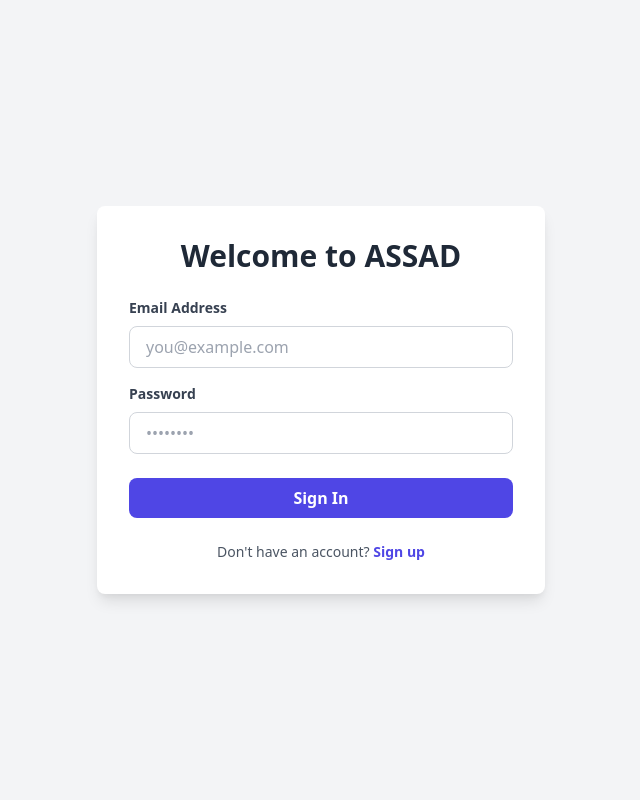
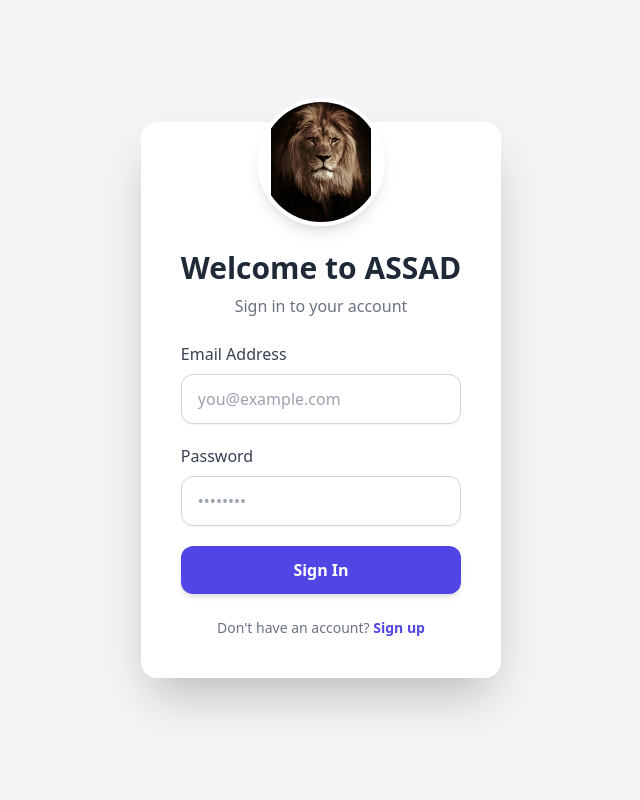
Before and after one commit to Lahmar22/assad, a PHP site: page / in a window 1280 px wide. Shown: the whole page, without its empty margins (319-959 px from the left). Run offline with PHP 8.4, Linux system fonts and the light colour scheme.

Commit message:
feat : update the page login for design

```diff
--- a/index.php
+++ b/index.php
@@ -18,56 +18,69 @@
 </head>
 
 <body class="bg-gray-100 h-screen flex items-center justify-center font-sans">
+    <div class="min-h-screen flex items-center justify-center">
+        <div class="bg-white rounded-2xl shadow-2xl p-10 w-full max-w-md relative">
 
-    <div class="bg-white p-8 rounded-lg shadow-lg w-full max-w-md">
-
-        <div class="text-center mb-6">
-            <h1 class="text-3xl font-bold text-gray-800">Welcome to ASSAD</h1>
-
+            <!-- Logo -->
+            <div class="flex justify-center -mt-16 mb-6">
+                <img src="images/assad.png" alt="Logo" class="w-32 h-32 object-contain rounded-full border-4 border-white shadow-lg">
             </div>
 
-        <form action="controller/login.php" method="POST">
-            <div class="mb-4">
-                <label for="email" class="block text-gray-700 text-sm font-semibold mb-2">Email Address</label>
-                <input type="email" name="email"
-                    class="w-full px-4 py-2 border border-gray-300 rounded-lg focus:outline-none focus:ring-2 focus:ring-indigo-500 focus:border-transparent transition"
-                    placeholder="you@example.com" required>
+            <!-- Title -->
+            <div class="text-center mb-6">
+                <h1 class="text-3xl font-extrabold text-gray-800">Welcome to ASSAD</h1>
+                <p class="text-gray-500 mt-2">Sign in to your account</p>
             </div>
 
-            <div class="mb-6">
-                <label for="password" class="block text-gray-700 text-sm font-semibold mb-2">Password</label>
-                <input type="password" name="password"
-                    class="w-full px-4 py-2 border border-gray-300 rounded-lg focus:outline-none focus:ring-2 focus:ring-indigo-500 focus:border-transparent transition"
-                    placeholder="••••••••" required>
+            <!-- Form -->
+            <form action="controller/login.php" method="POST" class="space-y-5">
+                <div>
+                    <label for="email" class="block text-gray-700 font-medium mb-2">Email Address</label>
+                    <input type="email" name="email" placeholder="you@example.com"
+                        class="w-full px-4 py-3 border border-gray-300 rounded-xl focus:outline-none focus:ring-2 focus:ring-indigo-400 focus:border-transparent shadow-sm transition" required>
+                </div>
 
+                <div>
+                    <label for="password" class="block text-gray-700 font-medium mb-2">Password</label>
+                    <input type="password" name="password" placeholder="••••••••"
+                        class="w-full px-4 py-3 border border-gray-300 rounded-xl focus:outline-none focus:ring-2 focus:ring-indigo-400 focus:border-transparent shadow-sm transition" required>
                 </div>
 
                 <button type="submit"
-                class="w-full bg-indigo-600 text-white font-bold py-2 px-4 rounded-lg hover:bg-indigo-700 focus:outline-none focus:ring-2 focus:ring-indigo-500 focus:ring-opacity-50 transition duration-200">
+                    class="w-full bg-indigo-600 hover:bg-indigo-700 text-white font-semibold py-3 rounded-xl shadow-md focus:outline-none focus:ring-2 focus:ring-indigo-400 focus:ring-opacity-50 transition duration-200">
                     Sign In
                 </button>
             </form>
 
-        <p class="text-center text-gray-600 text-sm mt-6">
+            <!-- Signup link -->
+            <p class="text-center text-gray-500 text-sm mt-6">
                 Don't have an account?
-            <button onclick="toggleModal('signup-modal')" class="text-indigo-600 font-bold hover:underline">
+                <button onclick="toggleModal('signup-modal')" class="text-indigo-600 font-semibold hover:underline">
                     Sign up
                 </button>
             </p>
+
+
+        </div>
     </div>
 
+
+
     <div id="signup-modal" class="fixed inset-0 z-50 hidden overflow-y-auto" aria-labelledby="modal-title" role="dialog" aria-modal="true">
-
         <div class="flex items-end justify-center min-h-screen pt-4 px-4 pb-20 text-center sm:block sm:p-0">
 
+            <!-- Background overlay -->
             <div onclick="toggleModal('signup-modal')" class="fixed inset-0 bg-gray-500 bg-opacity-75 transition-opacity" aria-hidden="true"></div>
 
+            <!-- Centering trick -->
             <span class="hidden sm:inline-block sm:align-middle sm:h-screen" aria-hidden="true">&#8203;</span>
 
-            <div class="inline-block align-bottom bg-white rounded-lg text-left overflow-hidden shadow-xl transform transition-all sm:my-8 sm:align-middle sm:max-w-lg sm:w-full">
+            <!-- Modal panel -->
+            <div class="inline-block align-bottom bg-white rounded-2xl shadow-2xl transform transition-all sm:my-8 sm:align-middle sm:max-w-lg sm:w-full relative">
 
-                <div class="absolute top-0 right-0 pt-4 pr-4">
-                    <button type="button" onclick="toggleModal('signup-modal')" class="text-gray-400 hover:text-gray-500 focus:outline-none">
+                <!-- Close button -->
+                <div class="absolute top-4 right-4">
+                    <button type="button" onclick="toggleModal('signup-modal')" class="text-gray-400 hover:text-gray-600 focus:outline-none">
                         <span class="sr-only">Close</span>
                         <svg class="h-6 w-6" xmlns="http://www.w3.org/2000/svg" fill="none" viewBox="0 0 24 24" stroke="currentColor">
                             <path stroke-linecap="round" stroke-linejoin="round" stroke-width="2" d="M6 18L18 6M6 6l12 12" />
@@ -75,44 +88,54 @@
                     </button>
                 </div>
 
-                <div class="bg-white px-4 pt-5 pb-4 sm:p-6 sm:pb-4">
-                    <div class="sm:flex sm:items-start">
-                        <div class="mt-3 text-center sm:mt-0 sm:ml-4 sm:text-left w-full">
-                            <h3 class="text-lg leading-6 font-medium text-gray-900" id="modal-title">
+                <!-- Logo -->
+                <div class="flex justify-center -mt-16 mb-6">
+                    <img src="images/assad.png" alt="Logo" class="w-32 h-32 object-contain rounded-full border-4 border-white shadow-lg">
+                </div>
+
+                <!-- Modal content -->
+                <div class="px-6 pb-6">
+                    <h3 class="text-center text-2xl font-semibold text-gray-900 mb-4" id="modal-title">
                         Create an Account
                     </h3>
-                            <div class="mt-4">
-                                <form action="controller/inscription.php" method="POST">
-                                    <div class="mb-4">
-                                        <label class="block text-gray-700 text-sm font-bold mb-2" for="nom">Nom</label>
-                                        <input class="w-full px-3 py-2 border border-gray-300 rounded focus:outline-none focus:ring-2 focus:ring-indigo-500" name="nom" type="text" placeholder="Doe">
+
+                    <form action="controller/inscription.php" method="POST" class="space-y-4">
+                        <div>
+                            <label for="nom" class="block text-gray-700 font-medium mb-1">Nom</label>
+                            <input type="text" name="nom" placeholder="Doe" required
+                                class="w-full px-4 py-2 border border-gray-300 rounded-xl focus:outline-none focus:ring-2 focus:ring-indigo-400 shadow-sm transition">
                         </div>
-                                    <div class="mb-4">
-                                        <label class="block text-gray-700 text-sm font-bold mb-2" for="prenom">Prenom</label>
-                                        <input class="w-full px-3 py-2 border border-gray-300 rounded focus:outline-none focus:ring-2 focus:ring-indigo-500" name="prenom" type="text" placeholder="John ">
+
+                        <div>
+                            <label for="prenom" class="block text-gray-700 font-medium mb-1">Prenom</label>
+                            <input type="text" name="prenom" placeholder="John" required
+                                class="w-full px-4 py-2 border border-gray-300 rounded-xl focus:outline-none focus:ring-2 focus:ring-indigo-400 shadow-sm transition">
                         </div>
-                                    <div class="mb-4">
-                                        <label class="block text-gray-700 text-sm font-bold mb-2" for="email">Email</label>
-                                        <input class="w-full px-3 py-2 border border-gray-300 rounded focus:outline-none focus:ring-2 focus:ring-indigo-500" name="email" type="email" placeholder="john@example.com">
+
+                        <div>
+                            <label for="email" class="block text-gray-700 font-medium mb-1">Email</label>
+                            <input type="email" name="email" placeholder="john@example.com" required
+                                class="w-full px-4 py-2 border border-gray-300 rounded-xl focus:outline-none focus:ring-2 focus:ring-indigo-400 shadow-sm transition">
                         </div>
-                                    <div class="mb-4">
-                                        <label class="block text-gray-700 text-sm font-bold mb-2" for="password">Password</label>
-                                        <input class="w-full px-3 py-2 border border-gray-300 rounded focus:outline-none focus:ring-2 focus:ring-indigo-500" name="password" type="password" placeholder="••••••••">
+
+                        <div>
+                            <label for="password" class="block text-gray-700 font-medium mb-1">Password</label>
+                            <input type="password" name="password" placeholder="••••••••" required
+                                class="w-full px-4 py-2 border border-gray-300 rounded-xl focus:outline-none focus:ring-2 focus:ring-indigo-400 shadow-sm transition">
                         </div>
-                                    <div class="mb-4">
-                                        <label class="block text-gray-700 text-sm font-bold mb-2" for="role">Role</label>
-                                        <select
-                                            id="role"
-                                            name="role"
-                                            class="mt-1 block w-full pl-3 pr-10 py-2 text-base border-gray-300 focus:outline-none focus:ring-indigo-500 focus:border-indigo-500 sm:text-sm rounded-md shadow-sm">
-                                            <option value="">Role</option>
+
+                        <div>
+                            <label for="role" class="block text-gray-700 font-medium mb-1">Role</label>
+                            <select name="role" id="role" required
+                                class="w-full px-4 py-2 border border-gray-300 rounded-xl focus:outline-none focus:ring-2 focus:ring-indigo-400 shadow-sm transition">
+                                <option value="">Select Role</option>
                                 <option value="visiteur">Visiteur</option>
                                 <option value="guid">Guid</option>
-
                             </select>
                         </div>
 
-                                    <button type="submit" class="w-full mt-4 bg-indigo-600 hover:bg-indigo-700 text-white font-bold py-2 px-4 rounded focus:outline-none focus:shadow-outline">
+                        <button type="submit"
+                            class="w-full bg-indigo-600 hover:bg-indigo-700 text-white font-semibold py-3 rounded-xl shadow-md focus:outline-none focus:ring-2 focus:ring-indigo-400 transition duration-200">
                             Sign Up
                         </button>
                     </form>
@@ -120,9 +143,7 @@
             </div>
         </div>
     </div>
-            </div>
-        </div>
-    </div>
+
 
     <script>
         function toggleModal(modalID) {
```
Also changed, not shown: images/assad.png (added). Lines whose indentation alone changed are shown as unchanged.
